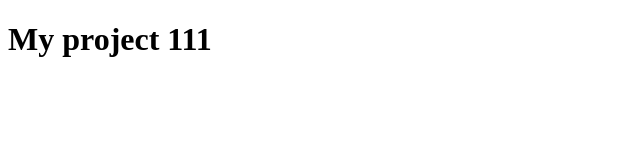
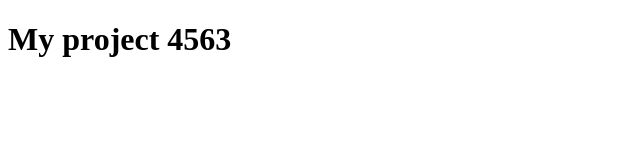
Before and after one commit to lucenchik81/my-project, a plain HTML site: page index.html in a window 1280 px wide. Shown: the full height of the page, 0-640 px from the left. Drawn offline with Linux system fonts and the light colour scheme.

```diff
--- a/index.html
+++ b/index.html
@@ -7,6 +7,6 @@
     <title>My project</title>
 </head>
 <body>
-    <h1>My project 111</h1>
+    <h1>My project 4563</h1>
 </body>
 </html>
```
